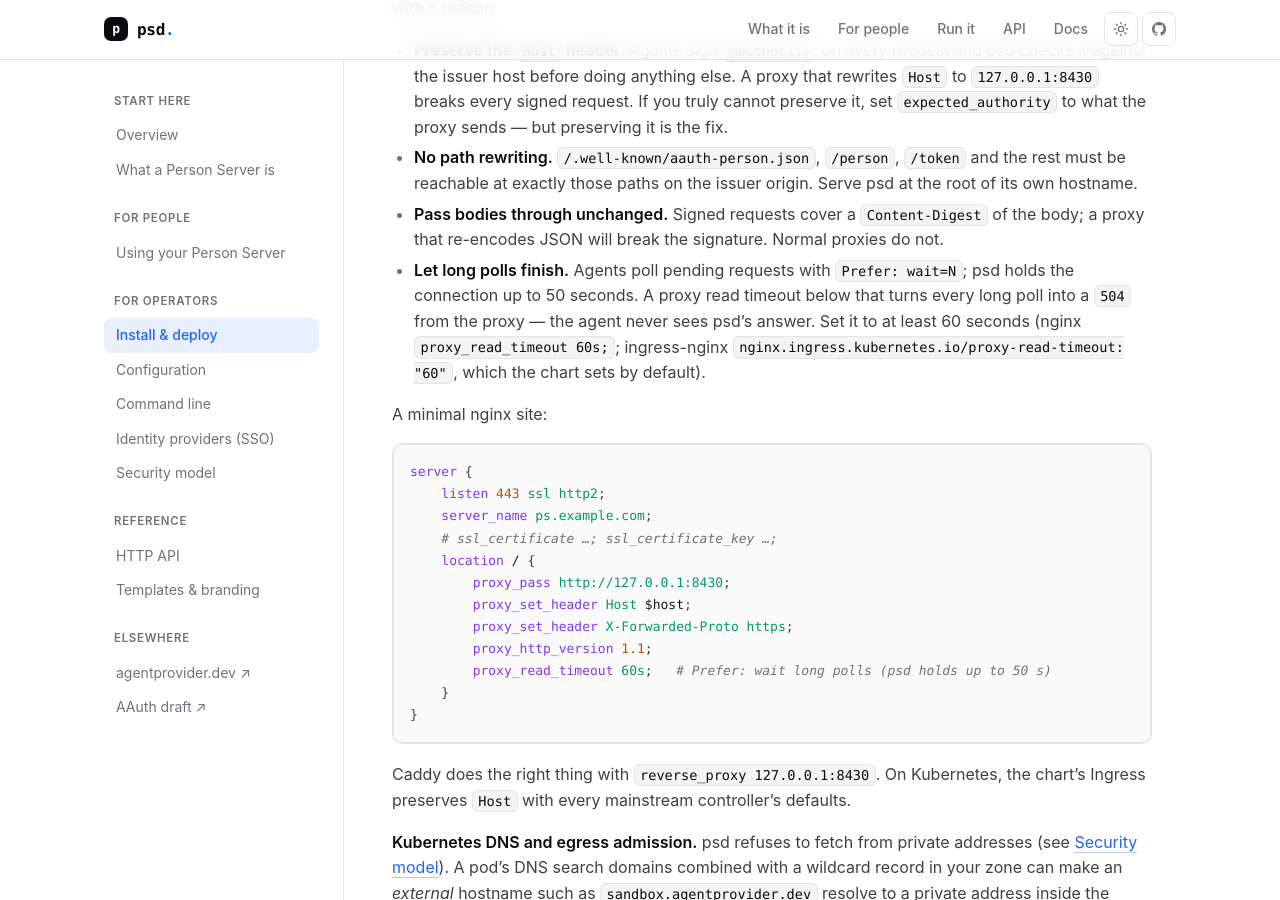
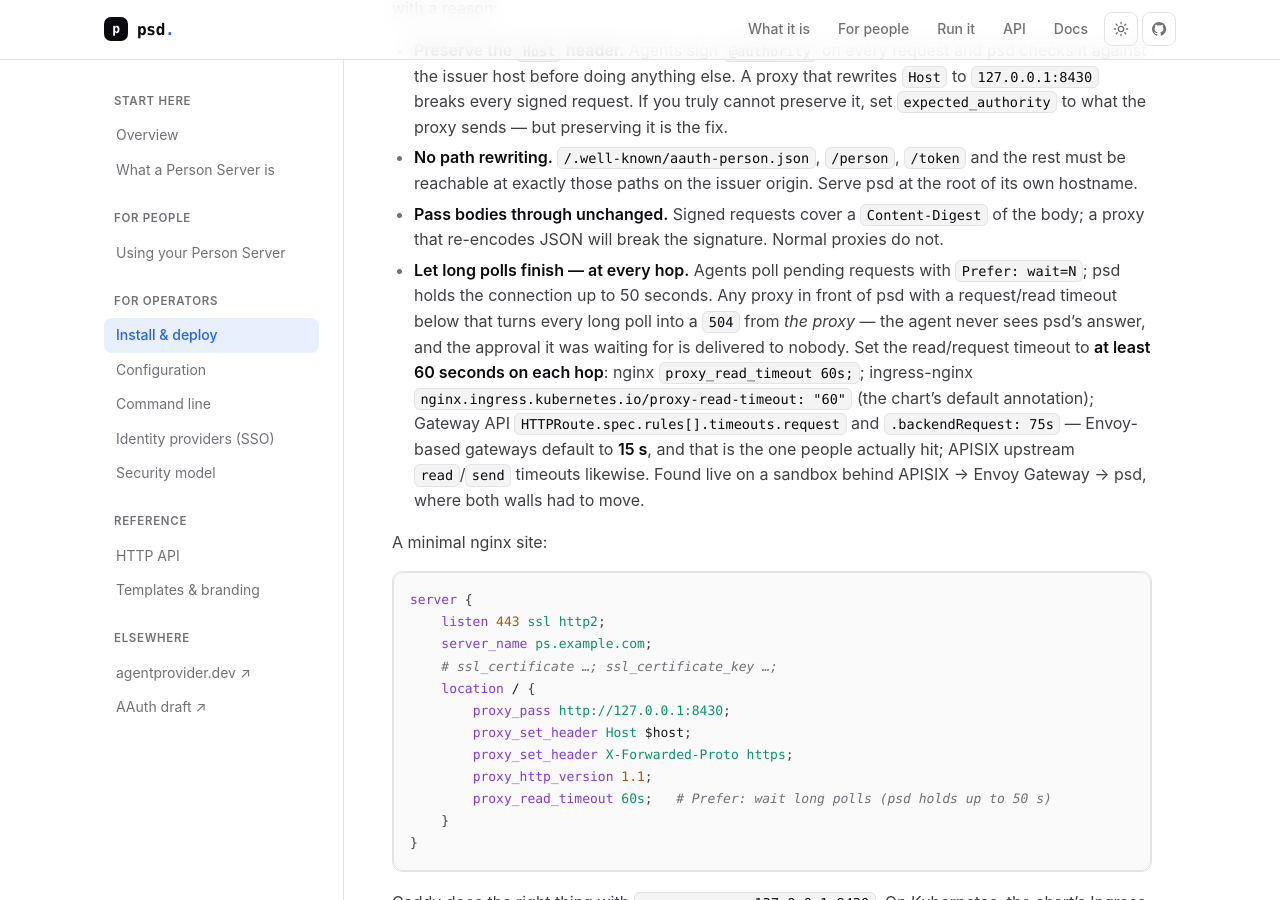
Before and after one commit to PersonServer/source-code, a Jekyll site: the page built from docs/install.md, in a window 1280 px wide and 900 px high, scrolled down 2381 px. Built offline with Jekyll 4.4.1, drawn with Linux system fonts in a browser that asks for light colours.

Commit message:
install/chart: long-poll timeout must be raised at every hop (Envoy Gateway's 15 s default; APISIX)
Claude-Session: https://claude.ai/code/session_01AwSLHovXkmqgPdZC7R5mr9

```diff
--- a/docs/install.md
+++ b/docs/install.md
@@ -121,13 +121,19 @@ ingress. Three rules, each with a reason:
 - **Pass bodies through unchanged.** Signed requests cover a
   `Content-Digest` of the body; a proxy that re-encodes JSON will break the
   signature. Normal proxies do not.
-- **Let long polls finish.** Agents poll pending requests with
-  `Prefer: wait=N`; psd holds the connection up to 50 seconds. A proxy read
-  timeout below that turns every long poll into a `504` from the proxy —
-  the agent never sees psd's answer. Set it to at least 60 seconds (nginx
+- **Let long polls finish — at every hop.** Agents poll pending requests
+  with `Prefer: wait=N`; psd holds the connection up to 50 seconds. Any
+  proxy in front of psd with a request/read timeout below that turns every
+  long poll into a `504` from *the proxy* — the agent never sees psd's
+  answer, and the approval it was waiting for is delivered to nobody. Set
+  the read/request timeout to **at least 60 seconds on each hop**: nginx
   `proxy_read_timeout 60s;`; ingress-nginx
-  `nginx.ingress.kubernetes.io/proxy-read-timeout: "60"`, which the chart
-  sets by default).
+  `nginx.ingress.kubernetes.io/proxy-read-timeout: "60"` (the chart's
+  default annotation); Gateway API `HTTPRoute.spec.rules[].timeouts.request`
+  and `.backendRequest: 75s` — Envoy-based gateways default to **15 s**, and
+  that is the one people actually hit; APISIX upstream `read`/`send`
+  timeouts likewise. Found live on a sandbox behind APISIX → Envoy Gateway
+  → psd, where both walls had to move.
 
 A minimal nginx site:
 
```
Also changed, not shown: charts/psd/values.yaml (+5 -3 lines).
